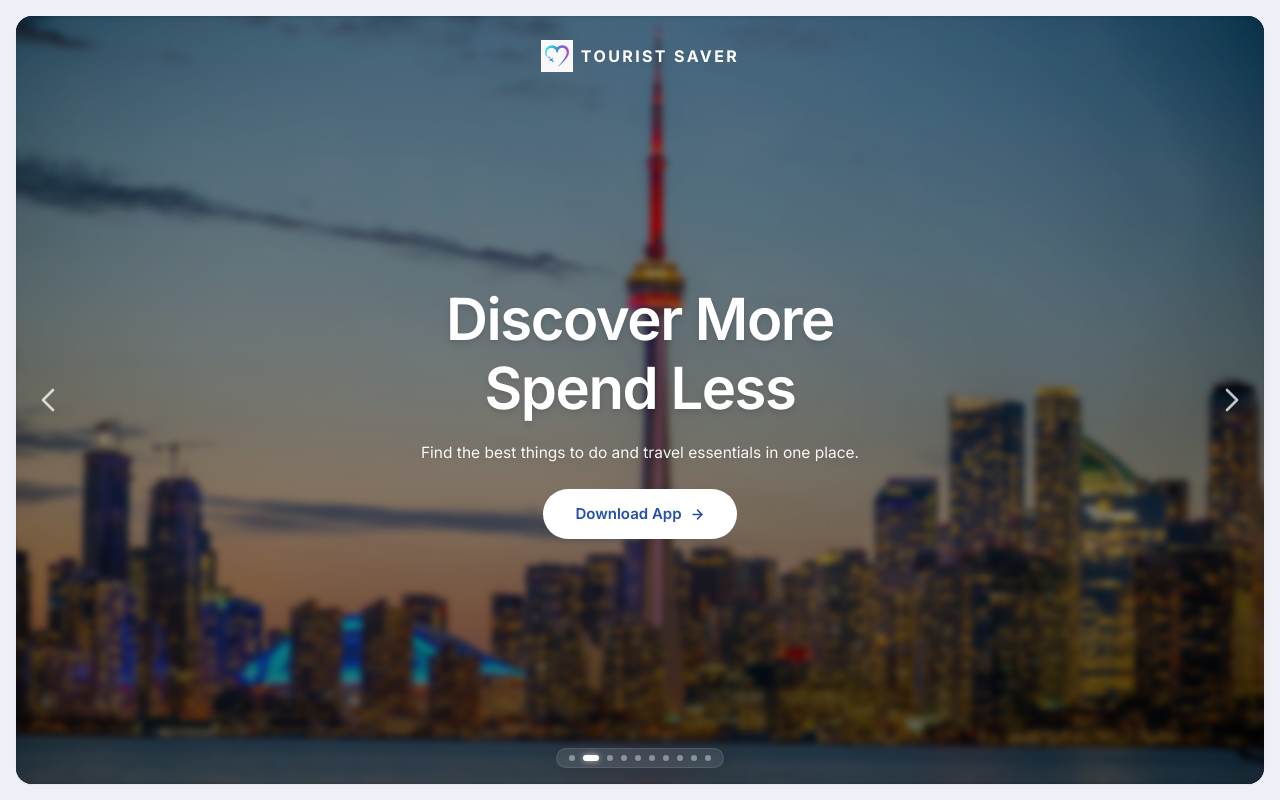
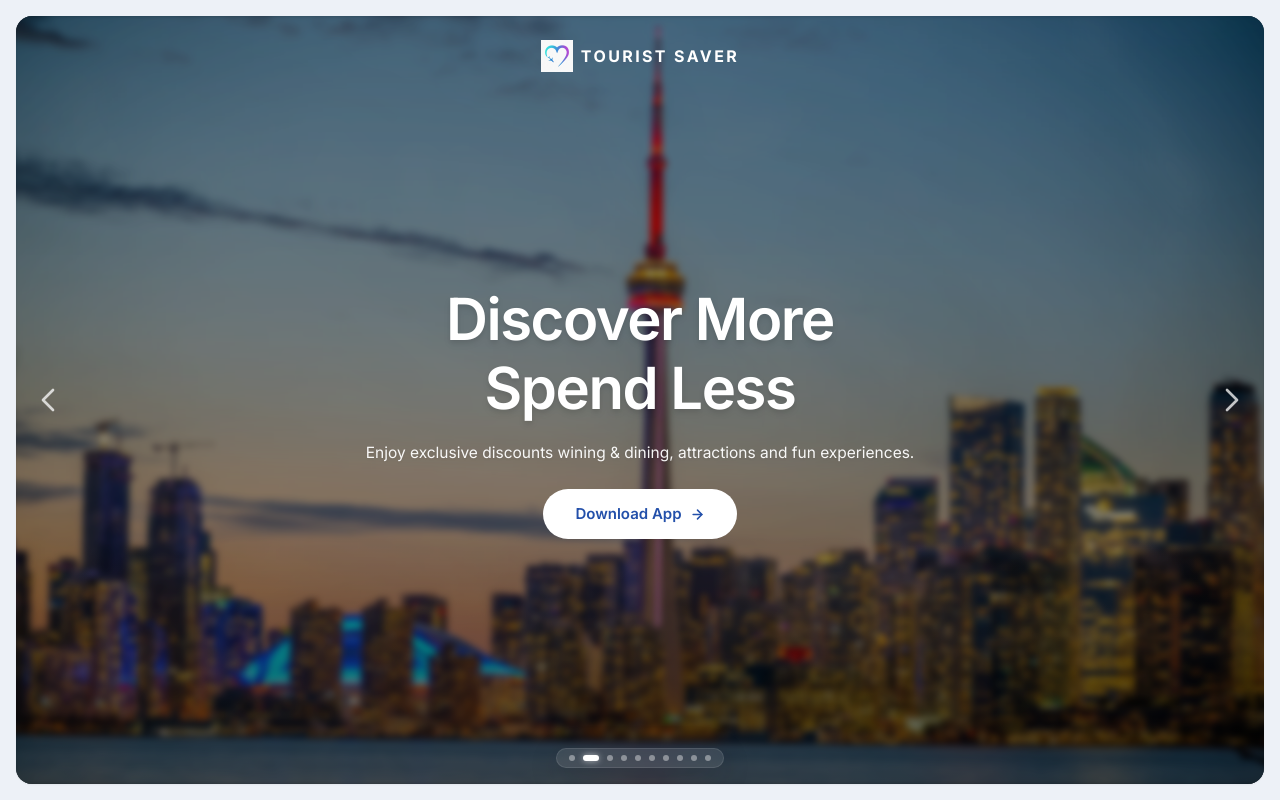
Before and after one commit to HyperMax001/Tourist_saver_02, a Next.js app: page / in a window 1280 px wide. Shown: the top 800 px of the page. Built offline with nearby package versions, Linux system fonts and the light colour scheme.

Commit message:
hero section text changed again

```diff
--- a/components/HeroSection.tsx
+++ b/components/HeroSection.tsx
@@ -141,7 +141,7 @@ export default function HeroSection() {
             transition={{ duration: 0.8, delay: 0.4 }}
             className="text-[14px] md:text-[15.5px] text-white/95 font-normal max-w-[620px] leading-relaxed drop-shadow-sm"
           >
-            Find the best things to do and travel essentials in one place.
+            Enjoy exclusive discounts wining & dining, attractions and fun experiences.
           </motion.p>
 
           <motion.a
```
